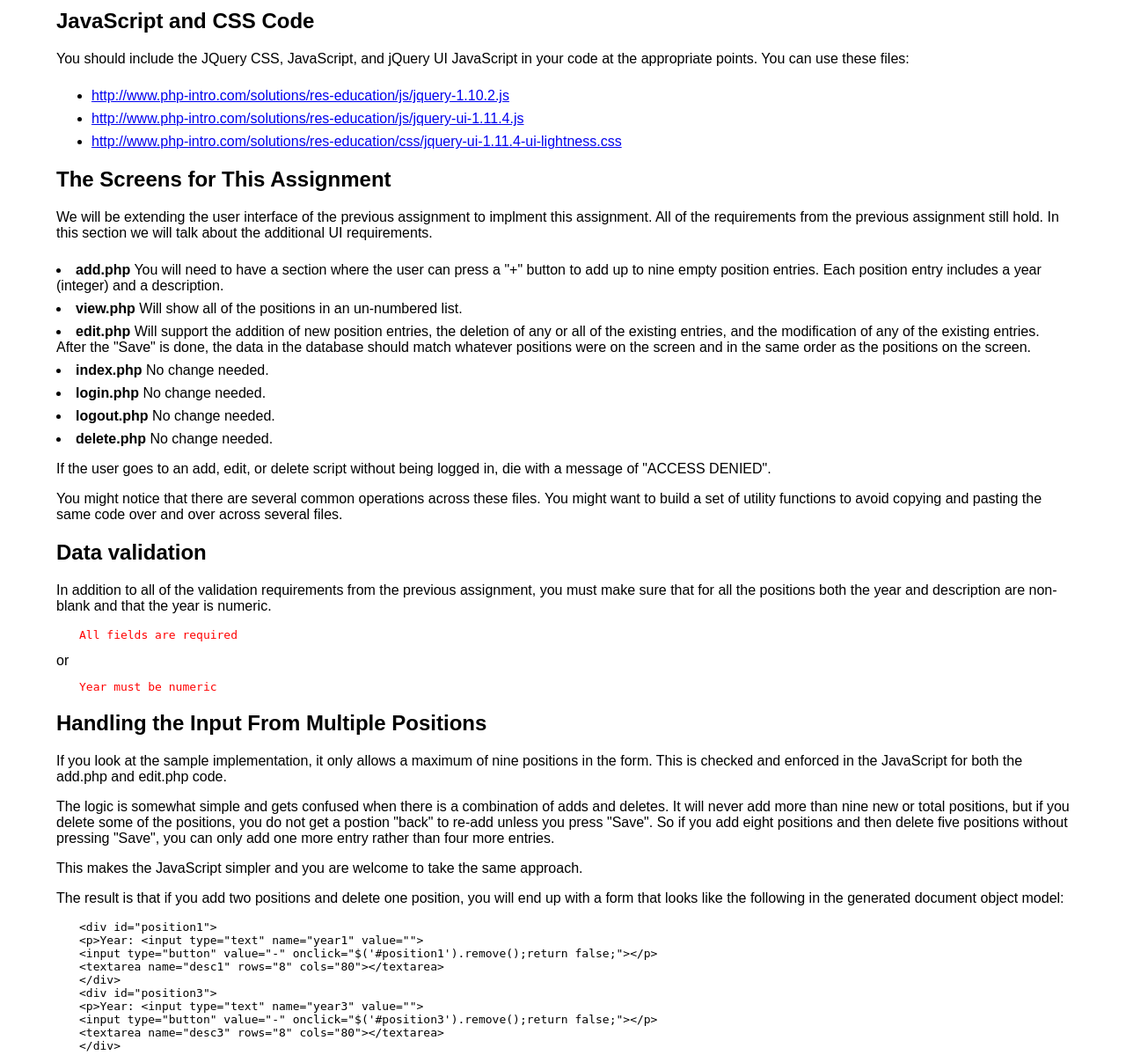
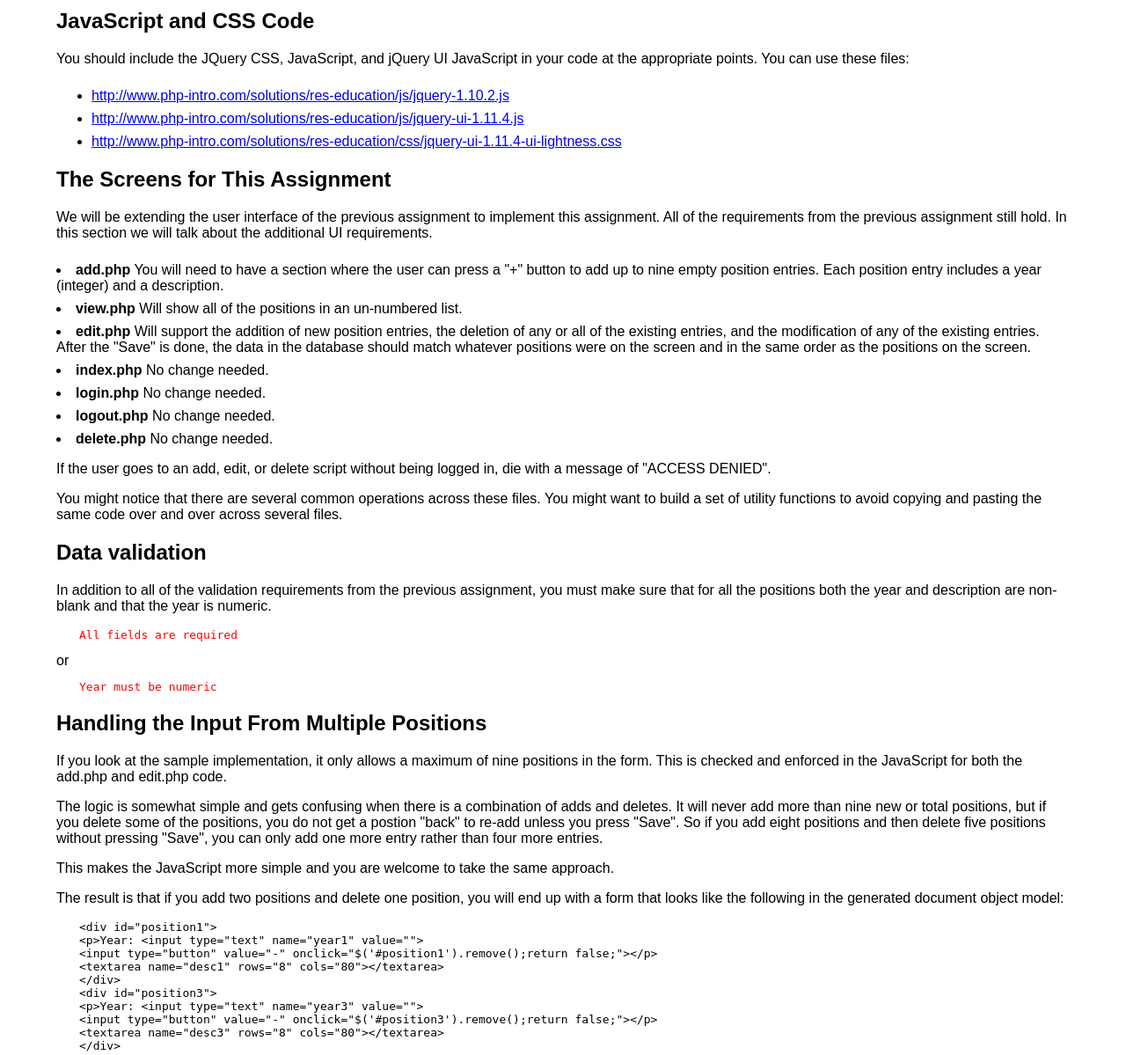
Before and after one commit to csev/wa4e, a PHP site: page /si572/assn/res-position/index.php in a window 1280 px wide. Shown: the part 903-2102 px from the top of the page at 88% size. Run offline with PHP 8.4, Linux system fonts and the light colour scheme.

Commit message:
Update index.php
minor spelling mistakes
thanks Dr. Chuck!

```diff
--- a/assn/res-position/index.php
+++ b/assn/res-position/index.php
@@ -110,7 +110,7 @@ in your code at the appropriate points.  You can use these files:
 <h2 clear="all">The Screens for This Assignment</h2>
 <p>
 We will be extending the user interface of the previous assignment
-to implment this assignment.  All of the requirements from the previous
+to implement this assignment.  All of the requirements from the previous
 assignment still hold.   In this section we will talk about the additional
 UI requirements.
 <li>
@@ -163,7 +163,7 @@ and enforced in the JavaScript for both the add.php and
 edit.php code.
 </p>
 <p>
-The logic is somewhat simple and gets confused when there is
+The logic is somewhat simple and gets confusing when there is
 a combination of adds and deletes.  It will never add more
 than nine new or total positions, but if you delete some
 of the positions, you do not get a postion "back" to re-add
@@ -173,7 +173,7 @@ pressing "Save", you can only add one more entry rather
 than four more entries.
 </p>
 <p>
-This makes the JavaScript simpler and you are welcome to take
+This makes the JavaScript more simple and you are welcome to take
 the same approach.
 </p>
 <p>The result is that if you add two positions and delete one
```
